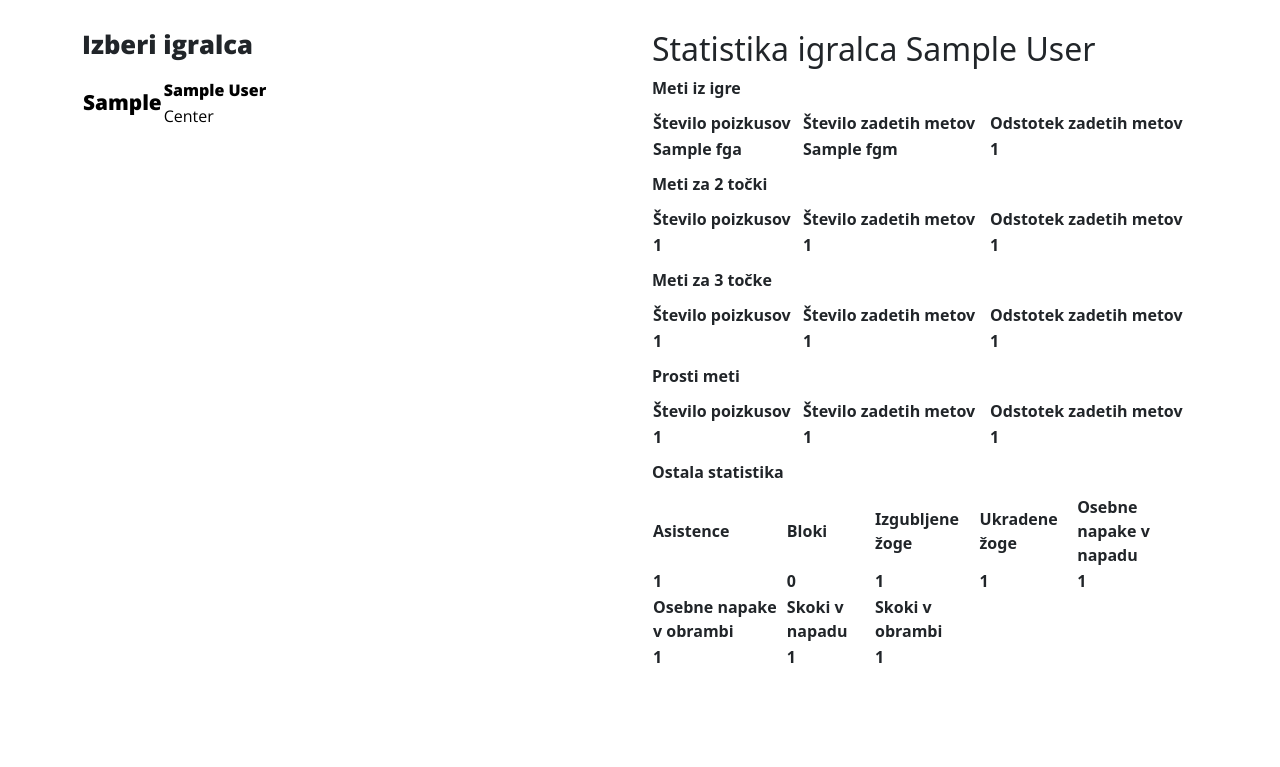
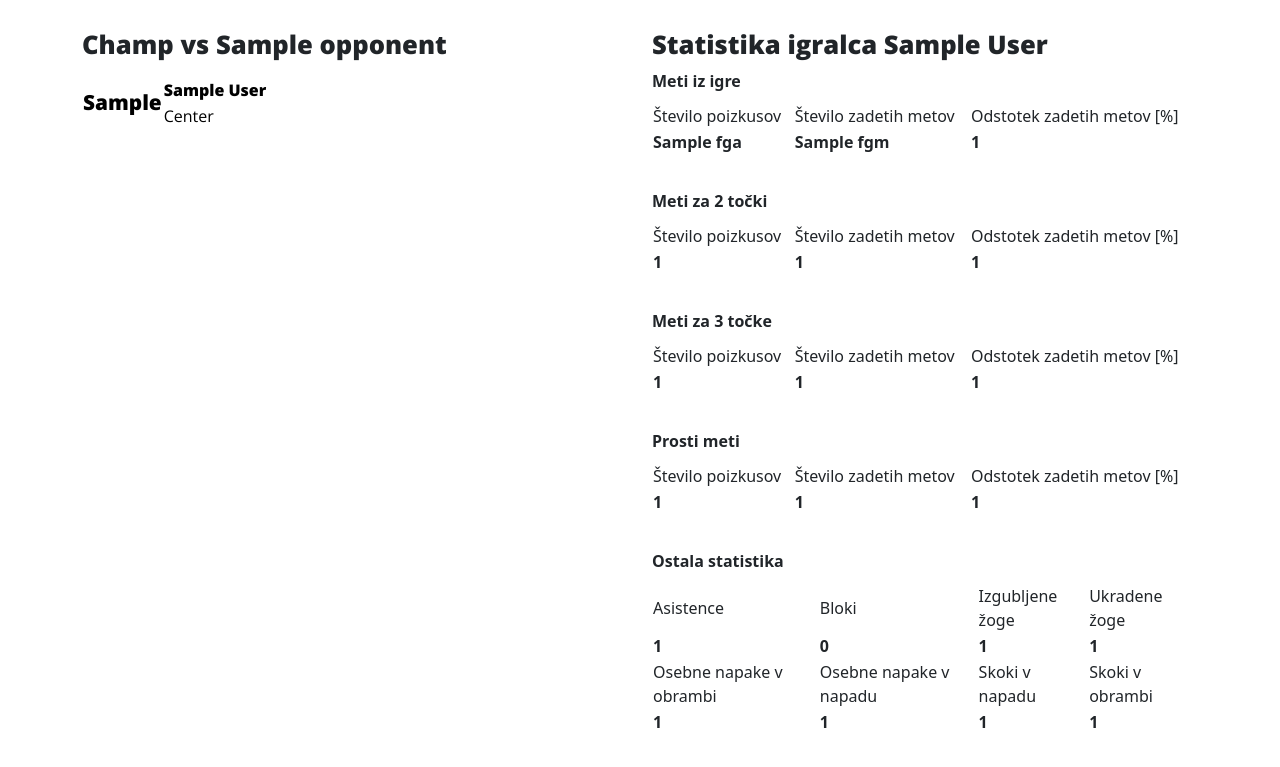
Before and after one commit to klemenNeco/statistikaApp, a Flask app: template app/templates/final_stat.html in a window 1280 px wide. Shown: the top 767 px of the page. Run offline with Flask 2, Linux system fonts and the light colour scheme; tables that the repository leaves empty hold one stand-in row (values such as "Sample post"); the template is opened without the code that fills it: values that come from a table or form of the project are taken from there, most other values are stand-ins (such as "Sample title", 1, 10 or a date in 2020); some libraries are stand-ins or nearby versions.

Commit message:
CSS, HTML changes
Updated CSS on final_stat.html, updated HTML on page final_stat.html, updated CSS and HTML on page game.html.

```diff
--- a/app/static/css/playerList.css
+++ b/app/static/css/playerList.css
@@ -86,6 +86,18 @@ table:active {
 .section {
     font-weight: 800;
 }
+
+.final {
+    font-weight: 300;
+}
+
+.cifre {
+    font-weight: 900;
+}
+
+.naslovf {
+    font-weight: bold;
+}
 @media screen and (max-width: 1200px) {
     .side-players {
         width: 40%;
--- a/app/templates/final_stat.html
+++ b/app/templates/final_stat.html
@@ -21,7 +21,7 @@
     <div class="container">
         <div class="row">
             <div class="col">
-                <h1>Izberi igralca</h1>
+                <h1>Champ vs {{ current_opponent.team_name}}</h1>
                 <div class="side-players">
                     {% for player in players %}
                         <a href="{{ url_for('final_stat', id=player.player_id) }}" class="player" id="{{ player.player_id }}">
@@ -45,26 +45,27 @@
                 </div>
             </div>
             <div class="col">
-                <h2>Statistika igralca {{ selected_player.full_name }}</h2>
+                <h1 class="naslovf">Statistika igralca {{ selected_player.full_name }}</h1>
                 <table>
                     <thead>Meti iz igre</thead>
                     <tr>
-                        <td>Število poizkusov</td>
-                        <td>Število zadetih metov</td>
-                        <td>Odstotek zadetih metov</td>
+                        <td class="final">Število poizkusov</td>
+                        <td class="final">Število zadetih metov</td>
+                        <td class="final">Odstotek zadetih metov [%]</td>
                     </tr>
                     <tr>
-                        <td id="fga">{{ fga }}</td>
-                        <td id="fgm">{{ fgm }}</td>
-                        <td id="percentage_fg">{{ percentage_fg }}</td>
+                        <td id="fga" class="cifre">{{ fga }}</td>
+                        <td id="fgm" class="cifre">{{ fgm }}</td>
+                        <td id="percentage_fg" class="cifre">{{ percentage_fg }}</td>
                     </tr>
                 </table>
+                <br>
                 <table>
                     <thead>Meti za 2 točki</thead>
                     <tr>
-                        <td>Število poizkusov</td>
-                        <td>Število zadetih metov</td>
-                        <td>Odstotek zadetih metov</td>
+                        <td class="final">Število poizkusov</td>
+                        <td class="final">Število zadetih metov</td>
+                        <td class="final">Odstotek zadetih metov [%]</td>
                     </tr>
                     <tr>
                         <td id="pa2">{{ selected_player.pa_2 }}</td>
@@ -72,12 +73,13 @@
                         <td id="percentage2">{{ percentage2 }}</td>
                     </tr>
                 </table>
+                <br>
                 <table>
                     <thead>Meti za 3 točke</thead>
                     <tr>
-                        <td>Število poizkusov</td>
-                        <td>Število zadetih metov</td>
-                        <td>Odstotek zadetih metov</td>
+                        <td class="final">Število poizkusov</td>
+                        <td class="final">Število zadetih metov</td>
+                        <td class="final">Odstotek zadetih metov [%]</td>
                     </tr>
                     <tr>
                         <td id="pa3">{{ selected_player.pa_3 }}</td>
@@ -85,12 +87,13 @@
                         <td id="percentage3">{{ percentage3 }}</td>
                     </tr>
                 </table>
+                <br>
                 <table>
                     <thead>Prosti meti</thead>
                     <tr>
-                        <td>Število poizkusov</td>
-                        <td>Število zadetih metov</td>
-                        <td>Odstotek zadetih metov</td>
+                        <td class="final">Število poizkusov</td>
+                        <td class="final">Število zadetih metov</td>
+                        <td class="final">Odstotek zadetih metov [%]</td>
                     </tr>
                     <tr>
                         <td id="pa1">{{ selected_player.pa_1 }}</td>
@@ -98,29 +101,31 @@
                         <td id="percentage1">{{ percentage1 }}</td>
                     </tr>
                 </table>
+                <br>
                 <table>
                     <thead>Ostala statistika</thead>
                     <tr>
-                        <td>Asistence</td>
-                        <td>Bloki</td>
-                        <td>Izgubljene žoge</td>
-                        <td>Ukradene žoge</td>
-                        <td>Osebne napake v napadu</td>
+                        <td class="final">Asistence</td>
+                        <td class="final">Bloki</td>
+                        <td class="final">Izgubljene žoge</td>
+                        <td class="final">Ukradene žoge</td>
                     </tr>
+                    <br>
                     <tr>
                         <td id="ast">{{ selected_player.assists }}</td>
                         <td id="blk">{{ selected_player.blocks }}</td>
                         <td id="to">{{ selected_player.turnovers }}</td>
                         <td id="stl">{{ selected_player.steals }}</td>
-                        <td id="opf">{{ selected_player.fouls_o }}</td>
                     </tr>
                     <tr>
-                        <td>Osebne napake v obrambi</td>
-                        <td>Skoki v napadu</td>
-                        <td>Skoki v obrambi</td>
+                        <td class="final">Osebne napake v obrambi</td>
+                        <td class="final">Osebne napake v napadu</td>
+                        <td class="final">Skoki v napadu</td>
+                        <td class="final">Skoki v obrambi</td>
                     </tr>
                     <tr>
                         <td id="dpf">{{ selected_player.fouls_d }}</td>
+                        <td id="opf">{{ selected_player.fouls_o }}</td>
                         <td id="oreb">{{ selected_player.rebounds_o }}</td>
                         <td id="dreb">{{ selected_player.rebounds_d }}</td>
                     </tr>
--- a/app/templates/playerList.html
+++ b/app/templates/playerList.html
@@ -24,7 +24,7 @@
                 <div class="side-players">
                     {% for player in players %}
                         <a href="{{ url_for('player_stat', id=player.player_id) }}" class="player">
-                            <table>
+                            <table class="igralci">
                                 <tr>
                                     <td rowspan="2" class="player-id">
                                         <div>{{ player.jersey_no }}</div>
```
Also changed, not shown: app/templates/game.html (+12 -11 lines), statistikaApp.db.
